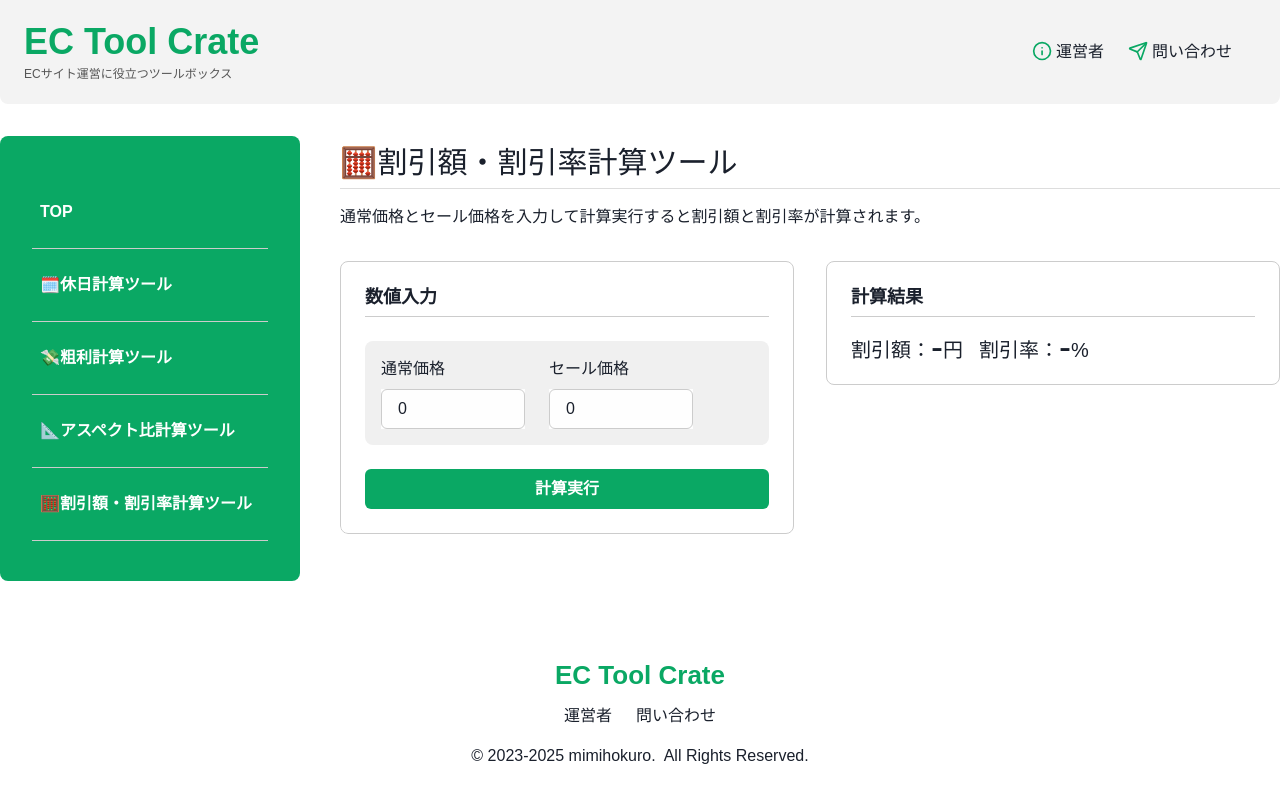
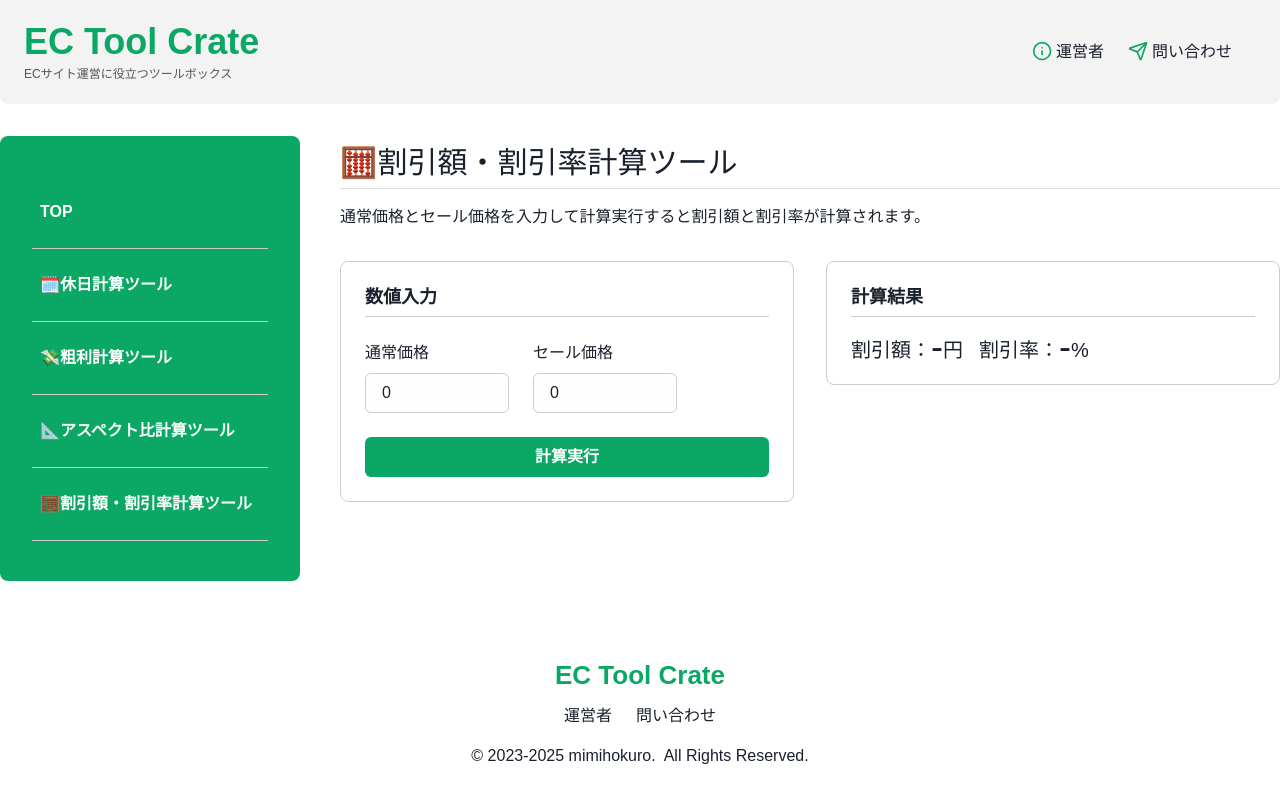
Before and after one commit to mimihokuro/app, a React (Vite) app: page /discount-calculator in a window 1280 px wide. Built offline with nearby package versions, Linux system fonts and the light colour scheme.

Commit message:
🔥 割引計算ツールから余分な余白と背景色を削除

```diff
--- a/src/pages/DiscountCalculator.jsx
+++ b/src/pages/DiscountCalculator.jsx
@@ -124,8 +124,6 @@ function DiscountCalculator() {
             placeItems={"start"}
             gap={6}
             width={"100%"}
-            p={4}
-            backgroundColor="colorGrayLight"
             borderRadius={8}
           >
             {INPUT_ITEMS.map((item) => (
```
